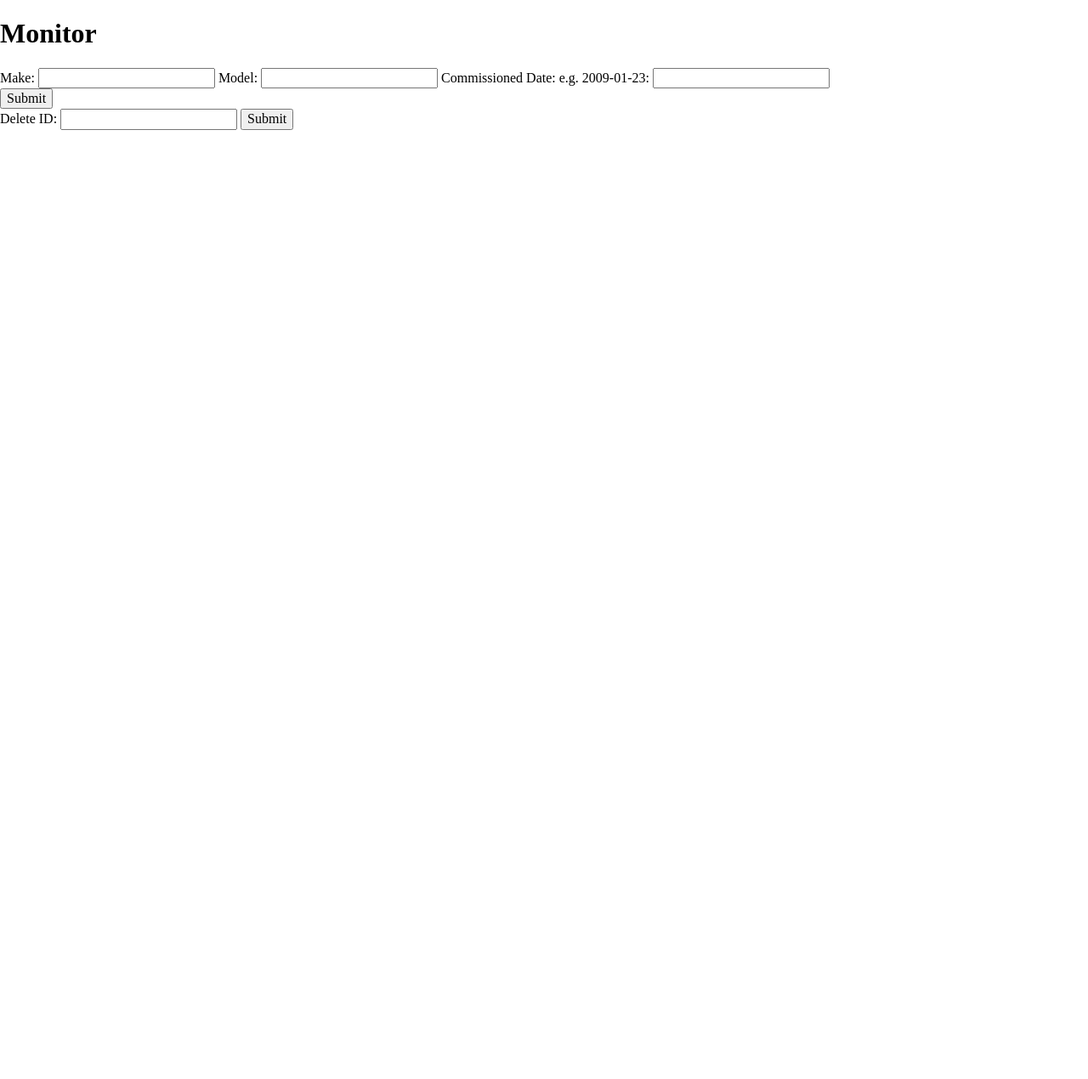
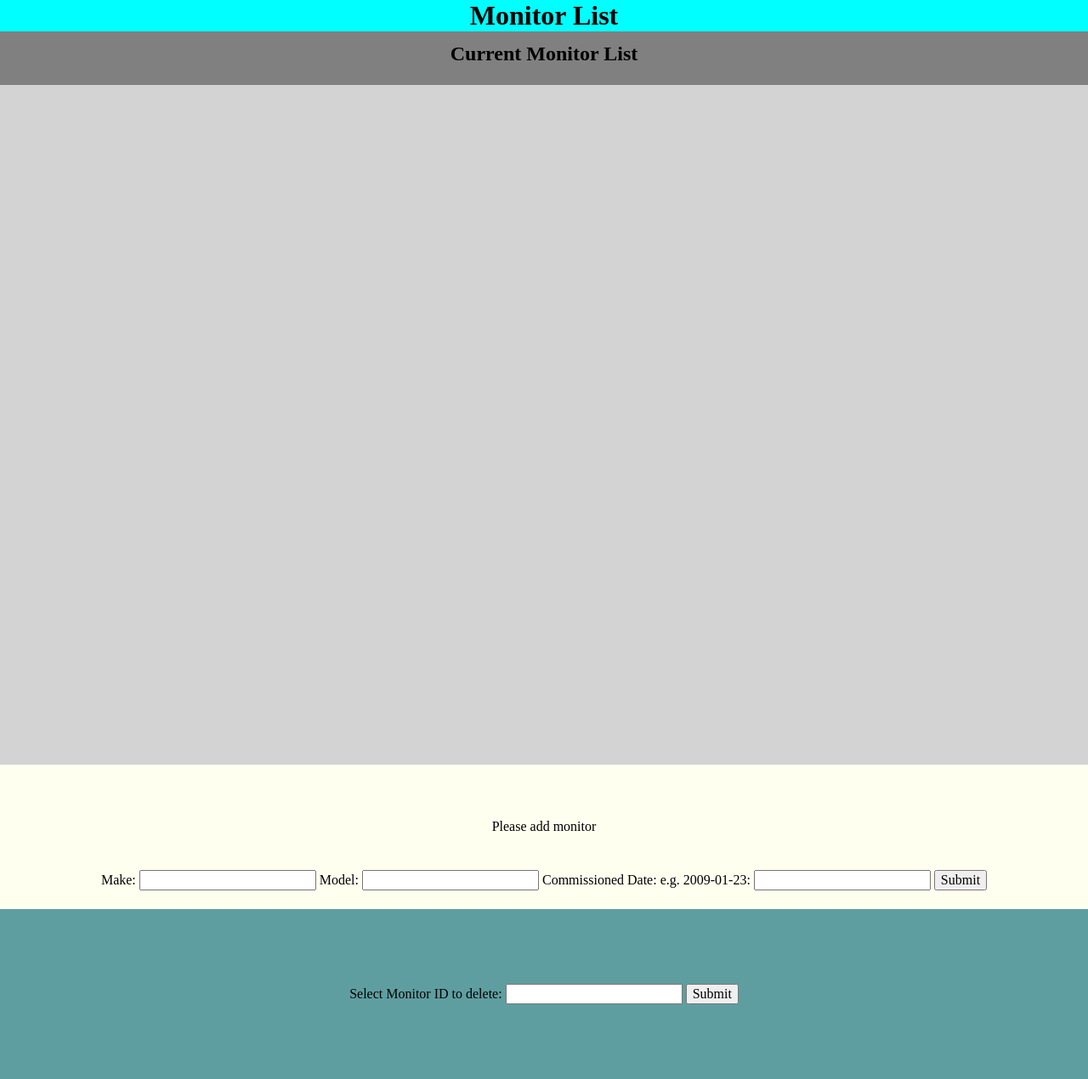
Before and after one commit to gerryg12/Collection, a PHP site: page / in a window 1280 px wide. Shown: the whole page at 85% size. Before the commit the page ends 153 px from the top, so only its background shows below. Run offline with PHP 8.4, Linux system fonts and the light colour scheme; data that the repository does not hold is empty; some libraries are stand-ins or nearby versions.

Commit message:
Course End

```diff
--- a/css/styles.css
+++ b/css/styles.css
@@ -3,3 +3,88 @@
 *::after {
   box-sizing: border-box;
 }
+
+html, body {
+  height: 100%;
+  width: 100%;
+  margin: 0;
+}
+
+h1 {
+  display: flex;
+  position: fixed;
+  justify-content: center;
+  margin-top: 0;
+  align-items: center;
+  background-color: aqua;
+  width: 100%;
+}
+
+/* h2 {
+  display: flex;
+  position: fixed;
+  justify-content: center;
+  margin-top: 0;
+  align-items: center;
+  background-color: aqua;
+  width: 100%;
+} */
+
+.navigation {
+  display: flex;
+  flex-direction: row;
+  width: 100%;
+  height: 100%;
+  background-color: grey;
+  color: white;
+  padding: 10px 25px;
+}
+
+.about {
+  display: flex;
+  /* position: fixed; */
+  justify-content: center;
+  background-color: grey;
+  width: 100%;
+  height: 100px;
+  padding: 30px 30px;
+}
+
+.delete {
+  display: flex;
+  align-items: center;
+  justify-content: center;
+  background-color: cadetblue;
+  width: 100%;
+  height: 200px ;
+}
+
+.test {
+  display: flex;
+  align-items: center;
+  justify-content: center;
+  background-color: lightgray;
+  width: 100%;
+  height: 100%;
+  padding: 30px 30px;
+}
+
+.addmodel {
+  display: flex;
+  align-items: center;
+  justify-content: center;
+  background-color: ivory;
+  width: 100%;
+  height: 170px;
+  padding: 30px 30px;
+}
+
+.monitorask {
+  display: flex;
+  align-items: center;
+  justify-content: center;
+  background-color: ivory;
+  width: 100%;
+  height: 70px;
+  padding: 30px 30px;
+}
--- a/index.php
+++ b/index.php
@@ -13,7 +13,7 @@
 
 <body>
 
-    <h1>Monitor</h1>
+    <h1>Monitor List</h1>
 
 
     <?php
@@ -106,29 +106,49 @@
         }
     }
 
-    $monitors = $model->getAllMonitors();
 
-    foreach ($monitors as $monitor) {
-        echo "$monitor->id\n" . "$monitor->make\n" . "$monitor->model\n" . $monitor->commissioned . "<br>";
-    }
 
     ?>
 
+  <div class="about">
+    <h2>Current Monitor List</h2>
+  </div>
+
+
+  <div class="test">
+  <?php
+
+$monitors = $model->getAllMonitors();
+
+foreach ($monitors as $monitor) {
+    echo "$monitor->id\n" . "$monitor->make\n" . "$monitor->model\n" . $monitor->commissioned . "<br>";
+}
+?>
+</div>
+
+<div class="addmodel">
+<!-- <p>Please add monitor</p> -->
     <form method="POST">
+    <p class="monitorask">Please add monitor<br></p>
         <label for="make">Make:</label>
         <input type="text" id="make" name="make">
         <label for="model">Model:</label>
         <input type="text" id="model" name="model">
         <label for="commissioned">Commissioned Date: e.g. 2009-01-23:</label>
-        <input type="text" id="commissioned" name="commissioned"><br>
+        <input type="text" id="commissioned" name="commissioned">
         <input type="submit" value="Submit">
     </form>
+</div>
+
+
+<div class="delete">
+    <p>Select Monitor ID to delete</p><br>
     <form method="POST">
-        <label for="id">Delete ID:</label>
+        <label for="id">:</label>
         <input type="number" id="id" name="id">
         <input type="submit" value="Submit">
     </form>
-
+</div>
 
 
 
```
